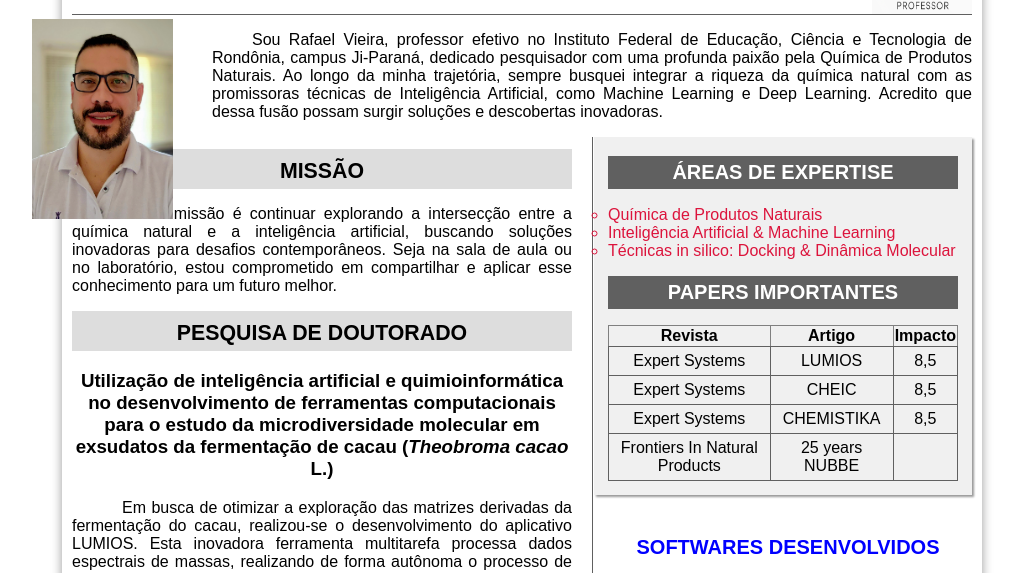
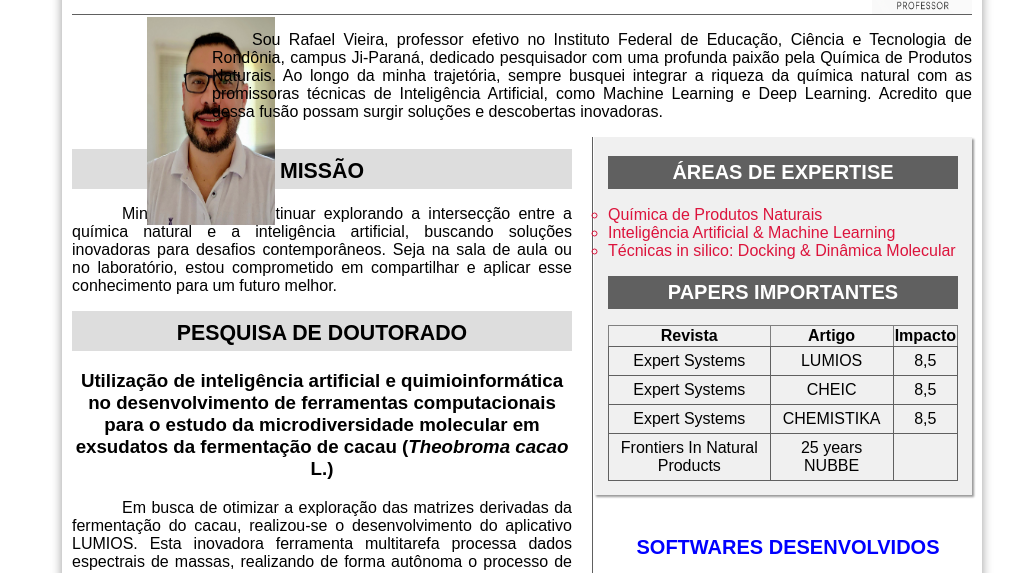
Before and after one commit to vieira86/LUMIOS-APP, a plain HTML site: page index.html in a window 1280 px wide. Shown: the part 150-723 px from the top of the page, without its empty margins (118-1137 px from the left). Drawn offline with Linux system fonts and the light colour scheme.

Commit message:
Update index.html

```diff
--- a/index.html
+++ b/index.html
@@ -36,10 +36,10 @@ div#interface {
 
 header#cabecalho img#icone {
     position: absolute;
-    left: 150px;
-    top: 169px;
-    width: 11%;
-    height: 25% ;
+    left: 265px;
+    top: 167px;
+    width: 10%;
+    height: 26% ;
 
 }
 
```
